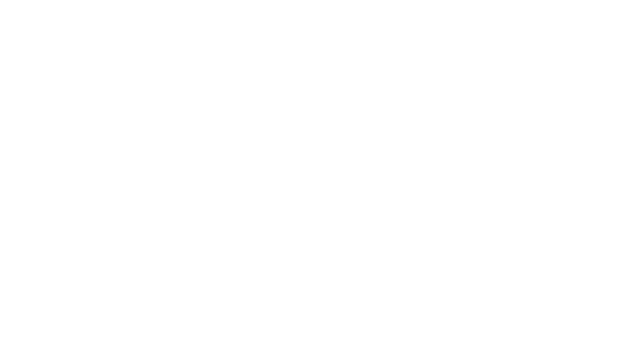
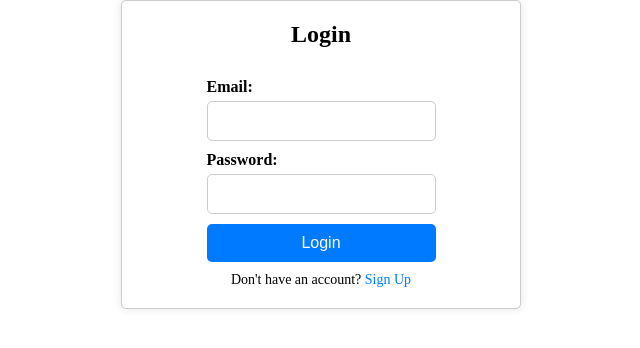
Before and after one commit to Shyaminda/React-Food-App, a React (Create React App) app: page /React-Food-App/login in a window 1280 px wide. Before the commit this address had no page. Shown: the top 348 px of the page, without its empty margins (319-959 px from the left). Built offline with nearby package versions, Linux system fonts and the light colour scheme; a web font is replaced by a local one.

Commit message:
basic form functionality update

```diff
--- a/src/components/App.jsx
+++ b/src/components/App.jsx
@@ -11,6 +11,7 @@
 import Gallery from './Gallery/Gallery';
 import FindUs from './Findus/FindUs';
 import Footer from './Footer/Footer';
+import Login from '../container/Login-Singup/Login/Login.jsx';
 import './App.css';
 
 function MainContent() {
@@ -37,6 +38,7 @@
         <Routes>
           <Route path="/" element={<MainContent />} />
           <Route path="/register" element={<Register />} />
+          <Route path="/login" element={<Login />} />
         </Routes>
       </BrowserRouter>
     </div>
--- /dev/null
+++ b/src/container/Login-Singup/Login/Login.css
@@ -0,0 +1,65 @@
+/* Login.css */
+.container {
+    max-width: 400px;
+    margin: 0 auto;
+    padding: 20px;
+    border: 1px solid #ccc;
+    border-radius: 5px;
+    background-color: #fff;
+    box-shadow: 0 0 10px rgba(0, 0, 0, 0.1);
+    text-align: center;
+  }
+
+  .heading {
+    font-size: 24px;
+    margin-bottom: 20px;
+  }
+
+  .formGroup {
+    margin: 10px 0;
+    text-align: left;
+  }
+
+  .label {
+    display: block;
+    font-weight: bold;
+    margin-bottom: 5px;
+  }
+
+  .input {
+    width: 100%;
+    padding: 10px;
+    border: 1px solid #ccc;
+    border-radius: 5px;
+  }
+
+  .error {
+    color: red;
+    font-size: 14px;
+    margin-top: 5px;
+  }
+
+  .button {
+    display: inline-block;
+    background-color: #007BFF;
+    color: #fff;
+    padding: 10px 20px;
+    border: none;
+    border-radius: 5px;
+    cursor: pointer;
+    font-size: 16px;
+  }
+
+  .signUpLink {
+    font-size: 14px;
+    margin-top: 10px;
+  }
+
+  .signUpLink a {
+    color: #007BFF;
+    text-decoration: none;
+  }
+
+  .signUpLink a:hover {
+    text-decoration: underline;
+  }
--- /dev/null
+++ b/src/container/Login-Singup/Login/Login.jsx
@@ -0,0 +1,120 @@
+    import React, { useState } from 'react';
+    import './Login.css'; // Import the CSS file
+    import axios from 'axios';
+    import { useNavigate } from 'react-router-dom';
+    import { Link } from 'react-router-dom';
+
+    const Login = () => {
+        const navigate=useNavigate();
+
+    const [formData, setFormData] = useState({
+        email: '',
+        password: '',
+    });
+
+    const [errors, setErrors] = useState({});
+
+    const handleChange = (e) => {
+        const { name, value } = e.target;
+        setFormData({ ...formData, [name]: value });
+    };
+
+    const clearForm = () => {
+        setFormData({
+        email: '',
+        password: '',
+        });
+    };
+
+    const validateForm = () => {
+        const newErrors = {};
+
+        const emailRegex = /^[A-Za-z0-9._%+-]+@[A-Za-z0-9.-]+\.[A-Za-z]{2,4}$/;
+
+        if (!emailRegex.test(formData.email)) {
+        newErrors.email = 'Invalid email';
+        }
+
+        if (formData.password.length === 0) {
+        newErrors.password = 'Password is required';
+        }
+
+        setErrors(newErrors);
+
+        return Object.keys(newErrors).length === 0;
+    };
+
+    const handleSubmit = (e) => {
+        e.preventDefault();
+        const isFormValid = validateForm();
+
+        if (isFormValid) {
+        // Handle form submission (e.g., send data to a server)
+        axios
+            .post("http://127.0.0.1:3001/login", {
+            email: formData.email,
+            password: formData.password,
+            })
+            .then((response) => {
+            console.log(response.data)
+            clearForm();
+            if(response.data.message==="Login successful"){
+                navigate("/");
+            }
+            })
+            .catch((error) => {
+            console.log(error);
+            });
+        }
+    };
+
+    return (
+        <div className="container">
+        <h2 className="heading">Login</h2>
+        <form onSubmit={handleSubmit}>
+            <div className="formGroup">
+            <label className="label" htmlFor="email">
+                Email:
+            </label>
+            <input
+                type="email"
+                id="email"
+                name="email"
+                value={formData.email}
+                onChange={handleChange}
+                className="input"
+                required
+            />
+            {errors.email && <div className="error">{errors.email}</div>}
+            </div>
+
+            <div className="formGroup">
+            <label className="label" htmlFor="password">
+                Password:
+            </label>
+            <input
+                type="password"
+                id="password"
+                name="password"
+                value={formData.password}
+                onChange={handleChange}
+                className="input"
+                required
+            />
+            {errors.password && <div className="error">{errors.password}</div>}
+            </div>
+
+            <button type="submit" className="button">
+            Login
+            </button>
+
+            <p className="signUpLink">
+                Don't have an account? <Link to="/register">Sign Up</Link>
+            </p>
+
+        </form>
+        </div>
+    );
+    };
+
+    export default Login;
--- a/src/container/Login-Singup/Register/Register.jsx
+++ b/src/container/Login-Singup/Register/Register.jsx
@@ -1,9 +1,11 @@
 import React, { useState } from 'react';
+import axios from 'axios';
+import { Link } from 'react-router-dom';
+import { useNavigate } from 'react-router-dom';
 import './Register.css'; // Import the CSS file
-import axios from 'axios';
 
 const Register = () => {
-
+  const navigate = useNavigate();
 
   const [formData, setFormData] = useState({
     username: '',
@@ -71,7 +73,8 @@
       // .then(result=>console.log(result))
       // .catch(err=>console.log(err));
       .then(response => {console.log(response.data);
-        clearForm();})
+        clearForm();
+        navigate("/");})
       .catch(error => console.log(error));
     }
   };
@@ -148,9 +151,9 @@
           Sign Up
         </button>
 
-        <p className="signInLink">
-          Already have an account? <a href="#">Sign In</a>
-        </p>
+        <p className="signUpLink">
+                Already have an account? <Link to="/login">Sign Up</Link>
+            </p>
       </form>
     </div>
   );
```
Also changed, not shown: src/container/RegisterPage/RegisterPage.jsx (deleted, +0 -13 lines), 1 other file (tests, documents, lock files or other folders).
